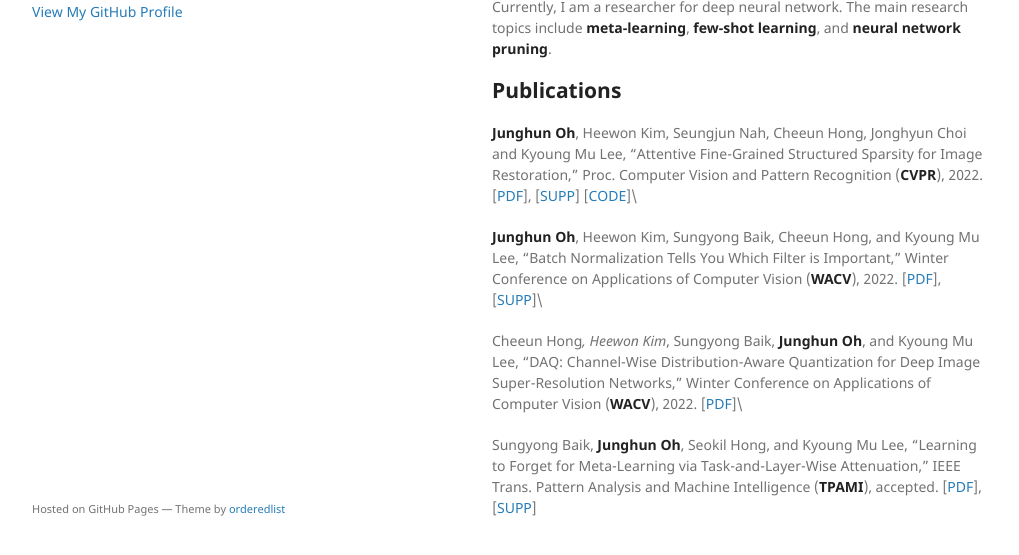
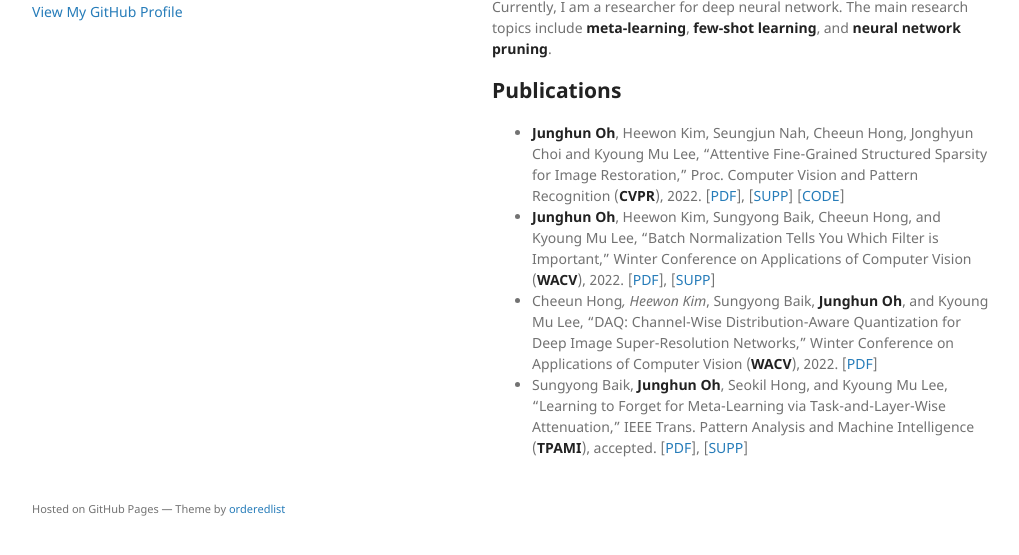
Before and after one commit to JungHunOh/junghunoh.github.io, a Jekyll site: the page built from index.md, in a window 1280 px wide and 923 px high, cut to the strip 335-890 px from the top of the window. Shown: the whole strip, without its empty margins (128-1147 px from the left). Built offline with Jekyll 4.4.1, drawn with Linux system fonts in a browser that asks for light colours; the repository's description, which GitHub fills in, is left out.

Commit message:
Initial Commit

```diff
--- a/index.md
+++ b/index.md
@@ -19,10 +19,7 @@ Currently, I am a researcher for deep neural network.
 The main research topics include **meta-learning**, **few-shot learning**, and **neural network pruning**.
 
 ## **Publications**
-**Junghun Oh**, Heewon Kim, Seungjun Nah, Cheeun Hong, Jonghyun Choi and Kyoung Mu Lee, "Attentive Fine-Grained Structured Sparsity for Image Restoration," Proc. Computer Vision and Pattern Recognition (**CVPR**), 2022. [[PDF](https://openaccess.thecvf.com/content/CVPR2022/papers/Oh_Attentive_Fine-Grained_Structured_Sparsity_for_Image_Restoration_CVPR_2022_paper.pdf)], [[SUPP](https://openaccess.thecvf.com/content/CVPR2022/supplemental/Oh_Attentive_Fine-Grained_Structured_CVPR_2022_supplemental.pdf)] [[CODE](https://github.com/JungHunOh/SLS_CVPR2022)]\
-
-**Junghun Oh**, Heewon Kim, Sungyong Baik, Cheeun Hong, and Kyoung Mu Lee, "Batch Normalization Tells You Which Filter is Important," Winter Conference on Applications of Computer Vision (**WACV**), 2022. [[PDF](https://openaccess.thecvf.com/content/WACV2022/papers/Oh_Batch_Normalization_Tells_You_Which_Filter_Is_Important_WACV_2022_paper.pdf)], [[SUPP](https://openaccess.thecvf.com/content/WACV2022/supplemental/Oh_Batch_Normalization_Tells_WACV_2022_supplemental.pdf)]\
-
-Cheeun Hong*, Heewon Kim*, Sungyong Baik, **Junghun Oh**, and Kyoung Mu Lee, "DAQ: Channel-Wise Distribution-Aware Quantization for Deep Image Super-Resolution Networks," Winter Conference on Applications of Computer Vision (**WACV**), 2022. [[PDF](https://openaccess.thecvf.com/content/WACV2022/papers/Hong_DAQ_Channel-Wise_Distribution-Aware_Quantization_for_Deep_Image_Super-Resolution_Networks_WACV_2022_paper.pdf)]\
-
-Sungyong Baik, **Junghun Oh**, Seokil Hong, and Kyoung Mu Lee, "Learning to Forget for Meta-Learning via Task-and-Layer-Wise Attenuation," IEEE Trans. Pattern Analysis and Machine Intelligence (**TPAMI**), accepted. [[PDF](https://cv.snu.ac.kr/sungyong_baik/L2F_TPAMI_Final.pdf)], [[SUPP](https://cv.snu.ac.kr/sungyong_baik/L2F_TPAMI_Final_Supplementary.pdf)]
+* **Junghun Oh**, Heewon Kim, Seungjun Nah, Cheeun Hong, Jonghyun Choi and Kyoung Mu Lee, "Attentive Fine-Grained Structured Sparsity for Image Restoration," Proc. Computer Vision and Pattern Recognition (**CVPR**), 2022. [[PDF](https://openaccess.thecvf.com/content/CVPR2022/papers/Oh_Attentive_Fine-Grained_Structured_Sparsity_for_Image_Restoration_CVPR_2022_paper.pdf)], [[SUPP](https://openaccess.thecvf.com/content/CVPR2022/supplemental/Oh_Attentive_Fine-Grained_Structured_CVPR_2022_supplemental.pdf)] [[CODE](https://github.com/JungHunOh/SLS_CVPR2022)]
+* **Junghun Oh**, Heewon Kim, Sungyong Baik, Cheeun Hong, and Kyoung Mu Lee, "Batch Normalization Tells You Which Filter is Important," Winter Conference on Applications of Computer Vision (**WACV**), 2022. [[PDF](https://openaccess.thecvf.com/content/WACV2022/papers/Oh_Batch_Normalization_Tells_You_Which_Filter_Is_Important_WACV_2022_paper.pdf)], [[SUPP](https://openaccess.thecvf.com/content/WACV2022/supplemental/Oh_Batch_Normalization_Tells_WACV_2022_supplemental.pdf)]
+* Cheeun Hong*, Heewon Kim*, Sungyong Baik, **Junghun Oh**, and Kyoung Mu Lee, "DAQ: Channel-Wise Distribution-Aware Quantization for Deep Image Super-Resolution Networks," Winter Conference on Applications of Computer Vision (**WACV**), 2022. [[PDF](https://openaccess.thecvf.com/content/WACV2022/papers/Hong_DAQ_Channel-Wise_Distribution-Aware_Quantization_for_Deep_Image_Super-Resolution_Networks_WACV_2022_paper.pdf)]
+* Sungyong Baik, **Junghun Oh**, Seokil Hong, and Kyoung Mu Lee, "Learning to Forget for Meta-Learning via Task-and-Layer-Wise Attenuation," IEEE Trans. Pattern Analysis and Machine Intelligence (**TPAMI**), accepted. [[PDF](https://cv.snu.ac.kr/sungyong_baik/L2F_TPAMI_Final.pdf)], [[SUPP](https://cv.snu.ac.kr/sungyong_baik/L2F_TPAMI_Final_Supplementary.pdf)]
```
